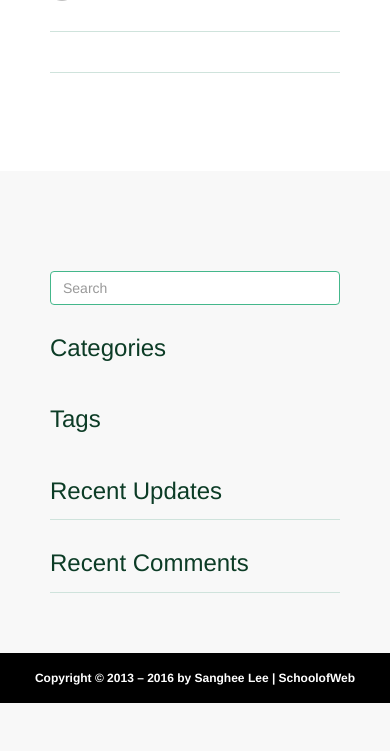
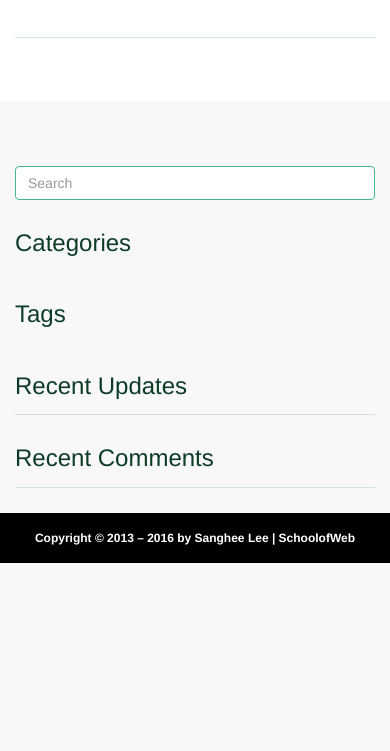
Before and after one commit to sanghee911/schoolofweb_old, a Django app: template blog/templates/blog/post_detail.html in a window 390 px wide. Shown: the part 93-844 px from the top of the page. Run offline with Django 3.2, Linux system fonts and the light colour scheme; the template is opened without the code that fills it, so the values that code supplies are empty; some libraries are stand-ins or nearby versions.

Commit message:
changed .main .sidebar padding for small devices

```diff
--- a/blog/static/blog/css/blog.css
+++ b/blog/static/blog/css/blog.css
@@ -333,4 +333,7 @@
     .article-thumbnail {
         margin-bottom: 20px;
     }
+    .main, .sidebar {
+        padding: 15px;
+    }
 }
```
